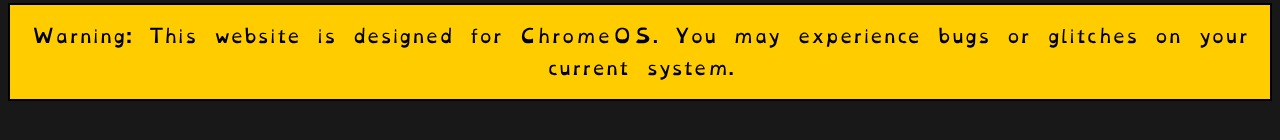
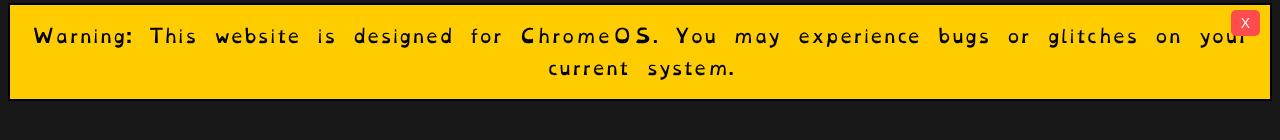
Before and after one commit to ItzKvrt/Untitled-Folder, a plain HTML site: page !Untitled-v1.07BETA/!Untitled.html in a window 1280 px wide. Shown: the part 231-371 px from the top of the page. Drawn offline with Linux system fonts and the light colour scheme.

Commit message:
Update !Untitled.html

```diff
--- a/!Untitled-v1.07BETA/!Untitled.html
+++ b/!Untitled-v1.07BETA/!Untitled.html
@@ -278,10 +278,30 @@
     font-size: 18px;
     border: 2.5px solid black;
     margin-top: 20px;
+    position: relative;
+  }
+
+      #warning-message button {
+    position: absolute;
+    top: 5px;
+    right: 10px;
+    background-color: #ff4d4d;
+    color: white;
+    border: none;
+    border-radius: 5px;
+    cursor: pointer;
+    padding: 5px 10px;
+    font-size: 14px;
+  }
+
+  #warning-message button:hover {
+    background-color: #ff3333;
   }
     </style>
   </head>
-  <div id="warning-message"> Warning: This website is designed for ChromeOS. You may experience bugs or glitches on your current system. </div>
+  <div id="warning-message">
+  Warning: This website is designed for ChromeOS. You may experience bugs or glitches on your current system.
+</div>
   <body>
     <a class="drive-logo" href="https://drive.google.com/drive/folders/1BFIpg2AxZ3wc4hHGfftoDlfagUJw-K2t?usp=drive_link" target="_blank">
       <img style="width:70px;height:40px;" src="https://logos-world.net/wp-content/uploads/2020/11/Google-Drive-Logo-700x394.png" alt="drive Logo">
@@ -353,12 +373,20 @@
 
   document.addEventListener("DOMContentLoaded", function () {
     const warningMessage = document.getElementById("warning-message");
+    const closeButton = document.createElement("button");
+    closeButton.textContent = "X";
+
+    warningMessage.appendChild(closeButton);
 
     const isChromeOS = navigator.userAgent.indexOf('CrOS') !== -1;
 
     if (!isChromeOS) {
       warningMessage.style.display = "block";
     }
+
+    closeButton.addEventListener("click", function () {
+      warningMessage.style.display = "none";
+    });
   });
 
   async function fetchDevData() {
```
